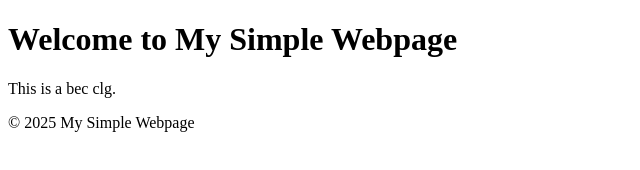
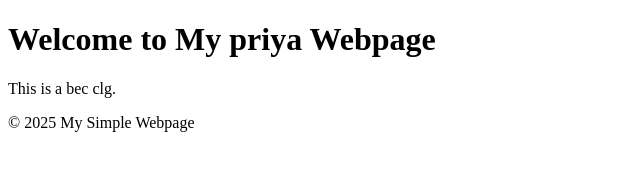
Before and after one commit to priyask1511/project1, a plain HTML site: page index.html in a window 1280 px wide. Shown: the whole page, without its empty margins (0-640 px from the left). Drawn offline with Linux system fonts and the light colour scheme.

Commit message:
Update index.html

```diff
--- a/index.html
+++ b/index.html
@@ -7,7 +7,7 @@
 </head>
 <body>
     <header>
-        <h1>Welcome to My Simple Webpage</h1>
+        <h1>Welcome to My priya Webpage</h1>
     </header>
 
     <section>
```
